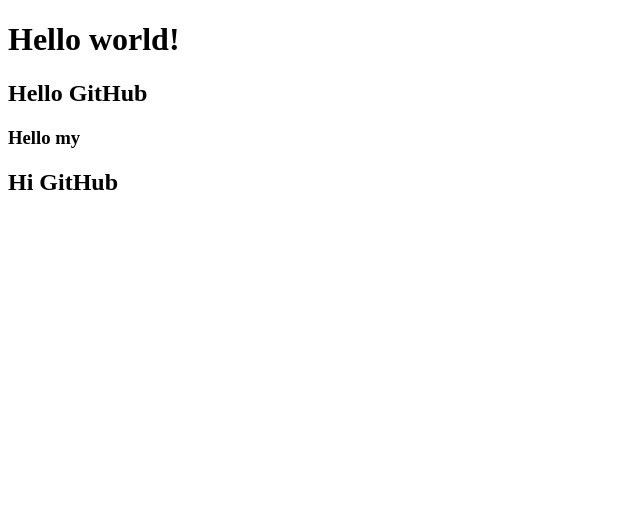
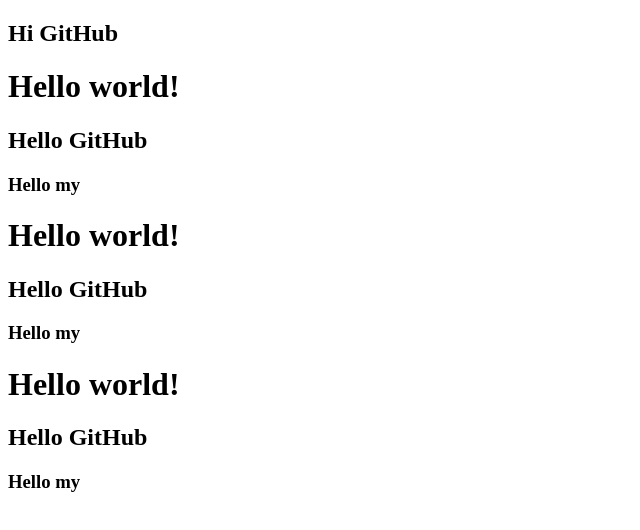
Before and after one commit to nonbinary00/Test-HeroTeam, a plain HTML site: page index_test.html/index.html in a window 1280 px wide. Shown: the whole page, without its empty margins (0-640 px from the left). Drawn offline with Linux system fonts and the light colour scheme.

Commit message:
footer ffffffff ffffffff

```diff
--- a/index_test.html/index.html
+++ b/index_test.html/index.html
@@ -6,13 +6,20 @@
     <title>Document</title>
   </head>
   <body>
-    <header class="header">
+    <header class="header"></header>
+    <section>
+      <h2>Hi GitHub</h2>
+    </section>
+    <footer>
       <h1>Hello world!</h1>
       <h2>Hello GitHub</h2>
       <h3>Hello my</h3>
-    </header>
-    <section>
-      <h2>Hi GitHub</h2>
-    </section>
+      <h1>Hello world!</h1>
+      <h2>Hello GitHub</h2>
+      <h3>Hello my</h3>
+      <h1>Hello world!</h1>
+      <h2>Hello GitHub</h2>
+      <h3>Hello my</h3>
+    </footer>
   </body>
 </html>
```
